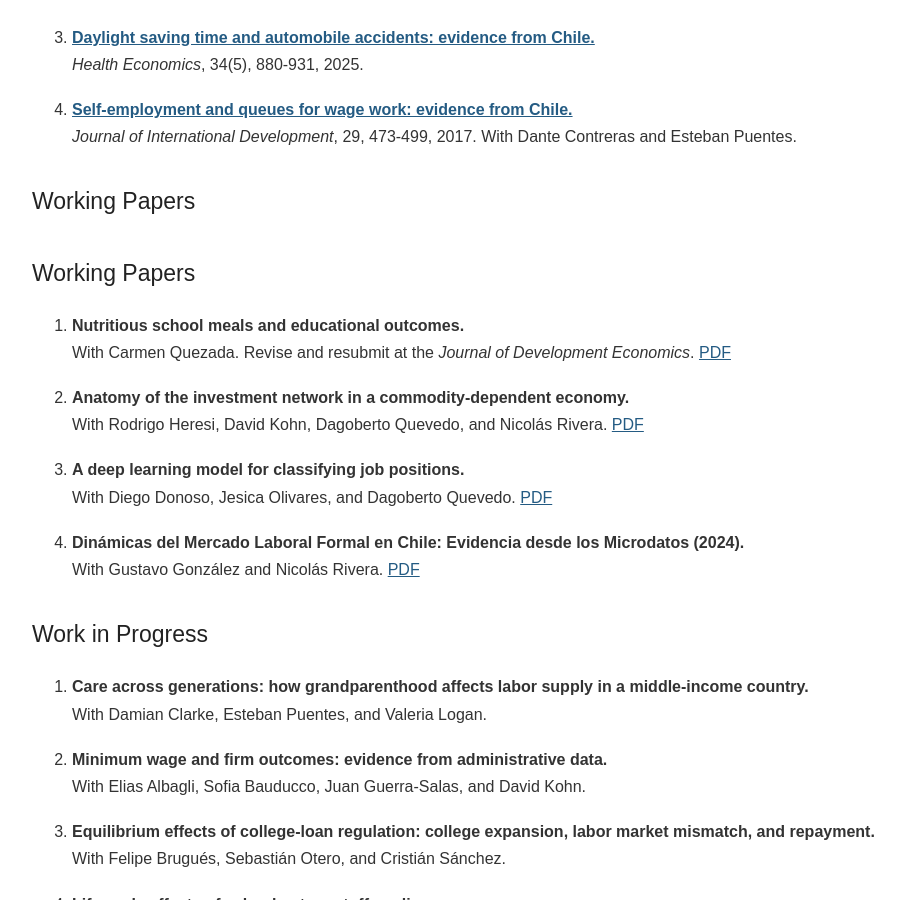
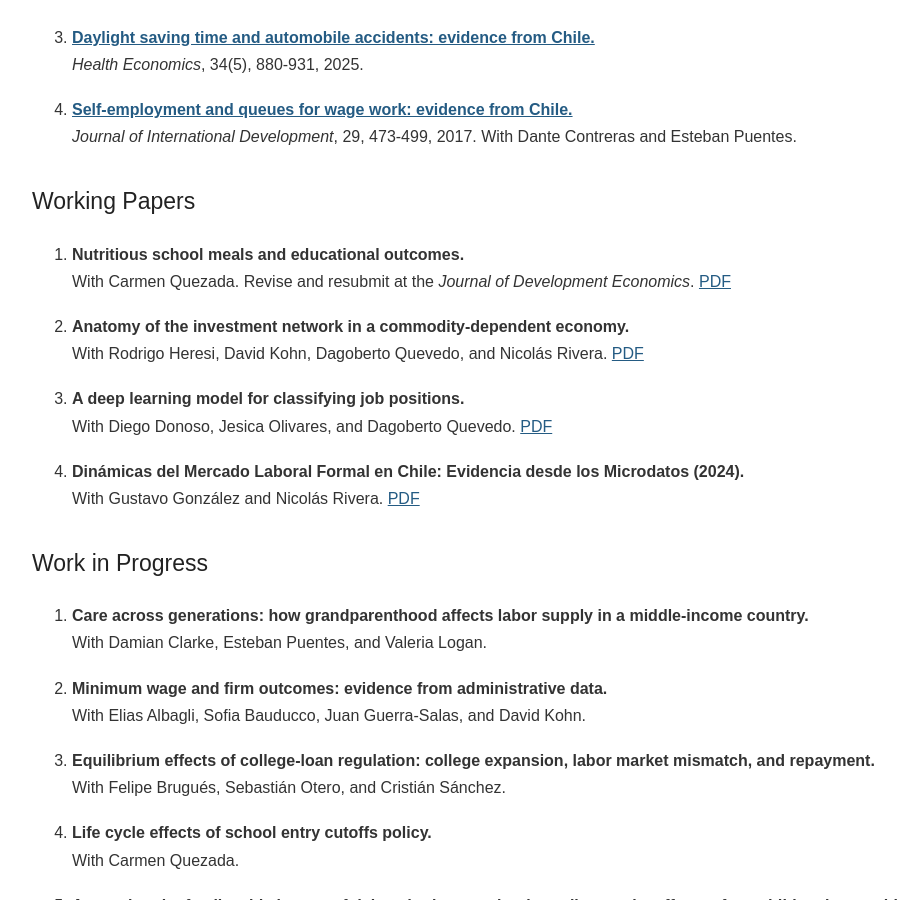
Before and after one commit to robertogillmore/robertogillmore.github.io, a Jekyll site: the page research.html, which Jekyll copies as it is, in a window 1280 px wide and 900 px high, scrolled down 351 px. Shown: the whole window, without its empty margins (132-1037 px from the left). Built offline with Jekyll 4.4.1, drawn with Linux system fonts in a browser that asks for light colours.

Commit message:
Update research.html

```diff
--- a/research.html
+++ b/research.html
@@ -69,7 +69,6 @@
       </li>
     </ol>
 
-    <h2>Working Papers</h2>
 
 
 <h2>Working Papers</h2>
```
